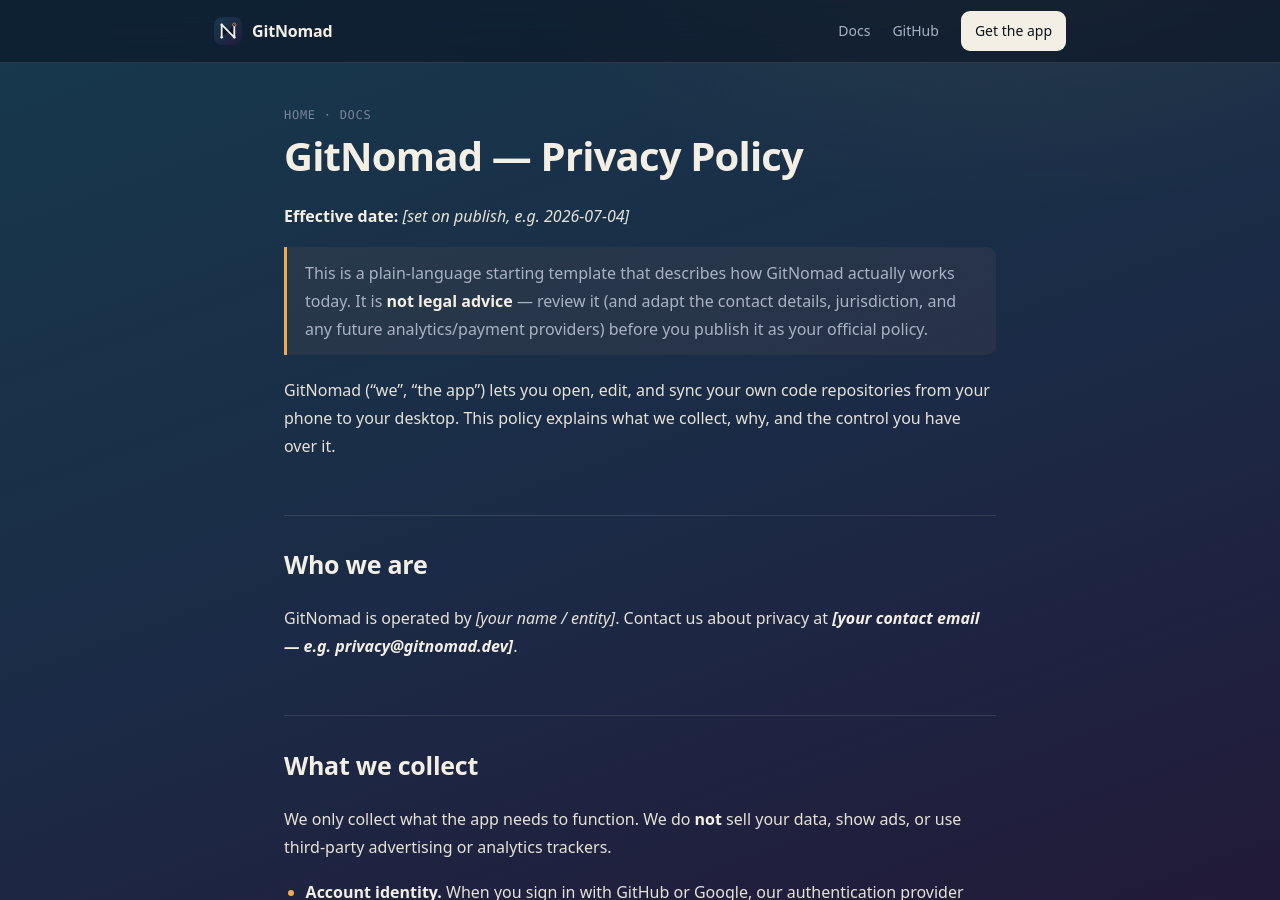
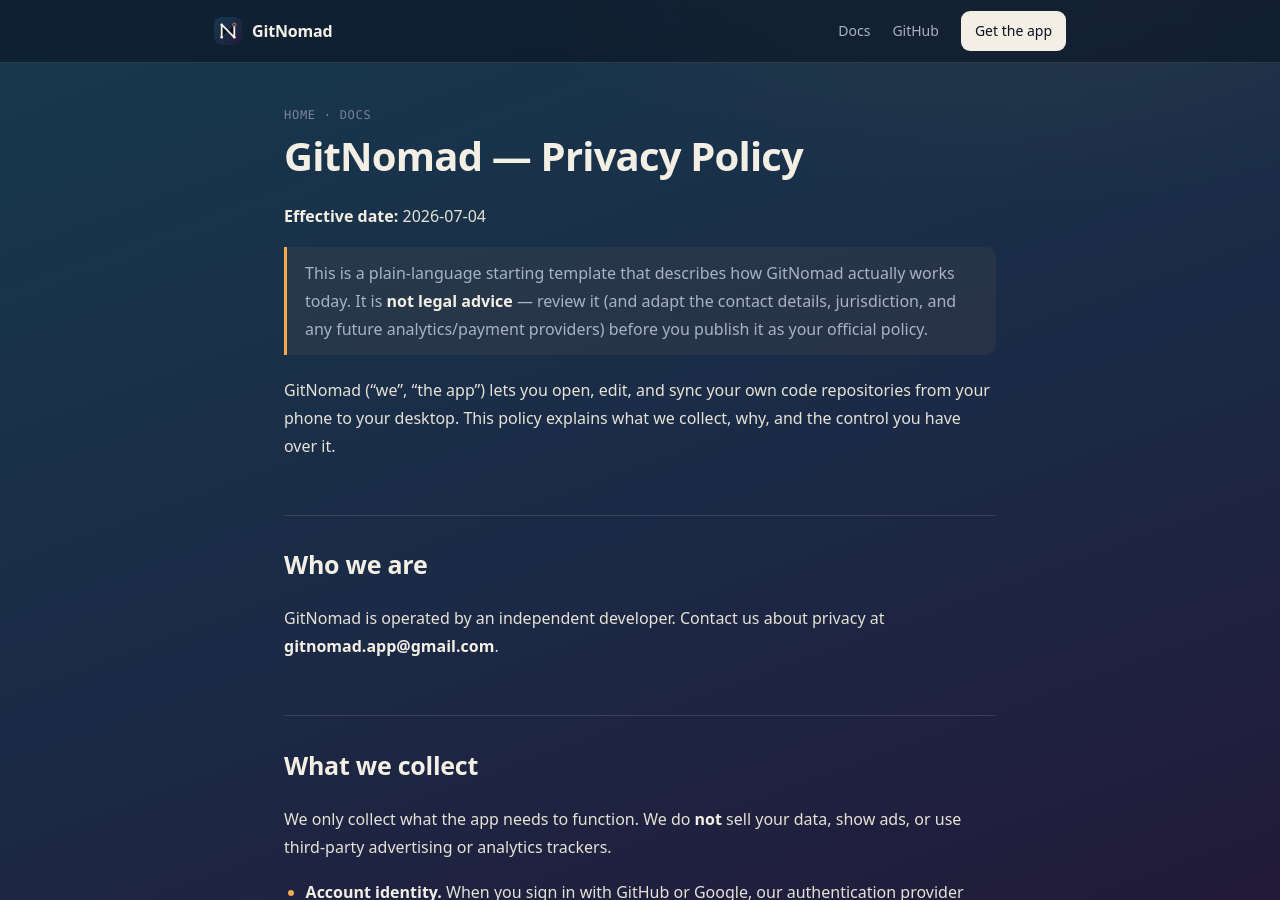
Before and after one commit to DeamosV1415/gitnomad, a Jekyll site: the page built from legal/privacy.md, in a window 1280 px wide and 900 px high. Built offline with Jekyll 4.4.1, drawn with Linux system fonts in a browser that asks for light colours; some of the changed text lies outside the part shown.

Commit message:
docs: fill contact email (gitnomad.app@gmail.com) + effective dates
Replace the email/date/operator placeholders in the legal pages and the
README/CONTRIBUTING/docs contact lines with the project's dedicated address.

Co-Authored-By: Claude Opus 4.8 <noreply@anthropic.com>

```diff
--- a/legal/privacy.md
+++ b/legal/privacy.md
@@ -5,7 +5,7 @@ title: "GitNomad — Privacy Policy"
 
 # GitNomad — Privacy Policy
 
-**Effective date:** _[set on publish, e.g. 2026-07-04]_
+**Effective date:** 2026-07-04
 
 > This is a plain-language starting template that describes how GitNomad
 > actually works today. It is **not legal advice** — review it (and adapt the
@@ -18,8 +18,8 @@ collect, why, and the control you have over it.
 
 ## Who we are
 
-GitNomad is operated by _[your name / entity]_. Contact us about privacy at
-**_[your contact email — e.g. privacy@gitnomad.dev]_**.
+GitNomad is operated by an independent developer. Contact us about privacy at
+**gitnomad.app@gmail.com**.
 
 ## What we collect
 
@@ -89,4 +89,4 @@ material changes, surface a notice in the app.
 
 ## Contact
 
-Questions or requests: **_[your contact email]_**.
+Questions or requests: **gitnomad.app@gmail.com**.
```
Also changed, not shown: CONTRIBUTING.md (+1 -1 lines), docs/account-and-data.md (+1 -1 lines), legal/terms.md (+2 -2 lines), README.md.
